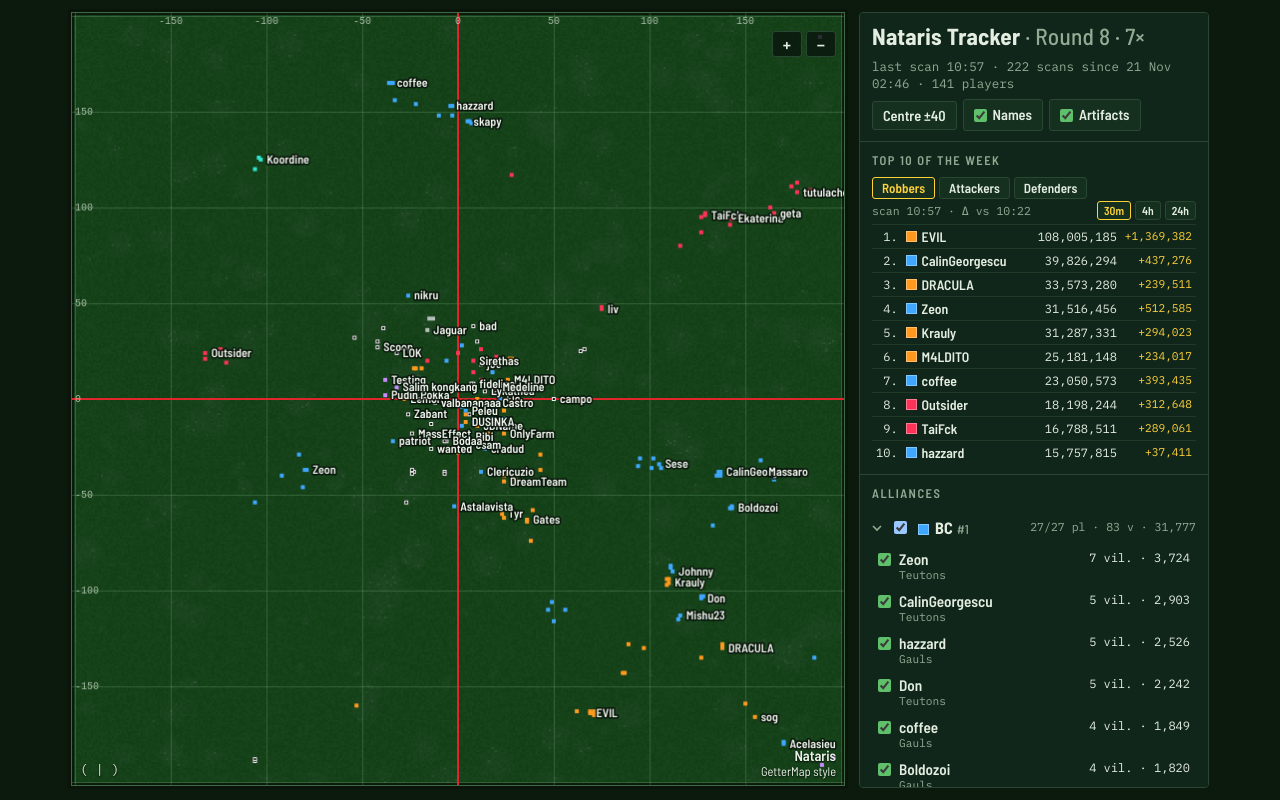
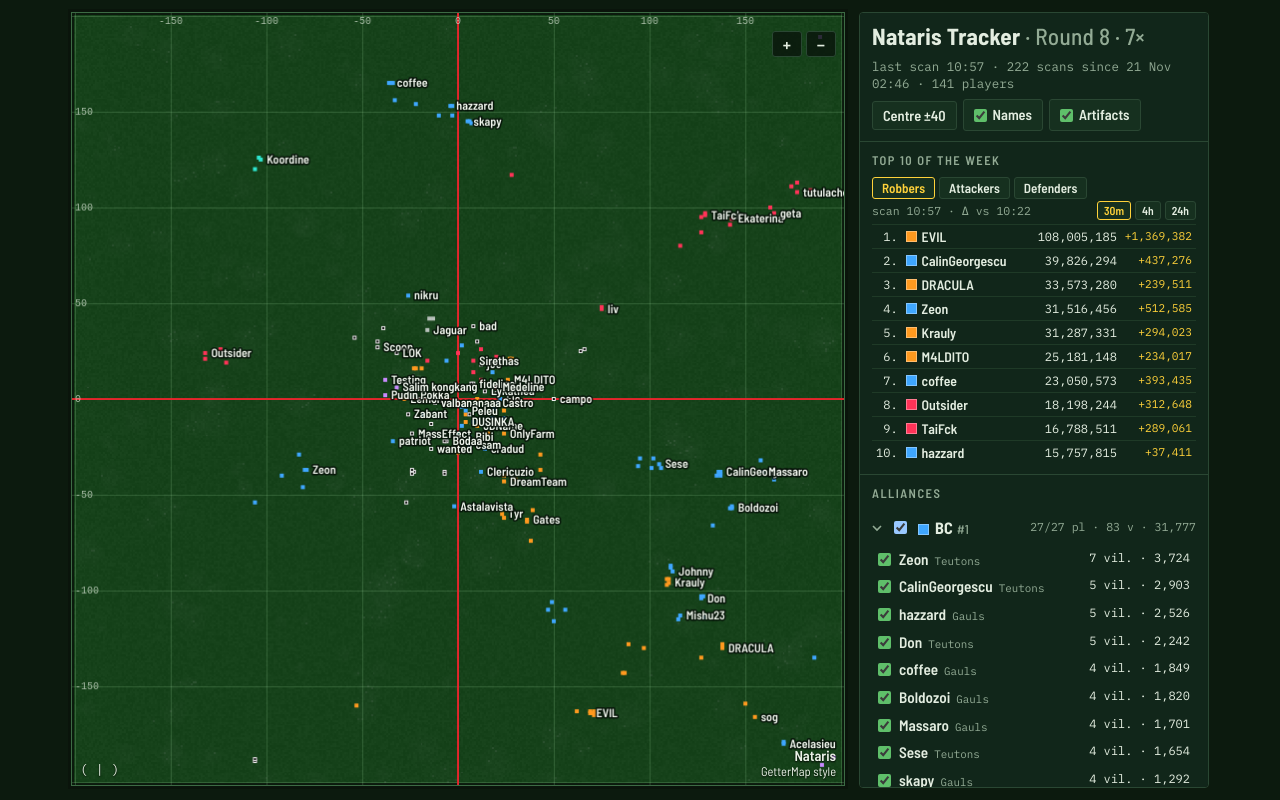
Before and after one commit to areyougarou0/nataris-map, a plain HTML site: page index.html in a window 1280 px wide. Drawn offline with Linux system fonts and the light colour scheme.

Commit message:
data 2026-11-26 12:03

```diff
--- a/index.html
+++ b/index.html
@@ -78,6 +78,7 @@ details[open] .chev{transform:rotate(90deg)}
 .pl .nm{font-weight:600;background:none;border:0;padding:0;color:var(--fg);font-size:.95rem;text-align:left;cursor:pointer;display:inline}
 .pl .nm:hover{text-decoration:underline}
 .pl .sub{font-family:var(--mono);font-size:.7rem;color:var(--muted);font-variant-numeric:tabular-nums}
+.pl .pltribe{font-family:var(--mono);font-size:.68rem;color:var(--muted);margin-left:6px}
 .pl .num{font-family:var(--mono);font-size:.75rem;text-align:right;color:var(--fg);font-variant-numeric:tabular-nums;line-height:1.25}
 .pl .num span{display:block;color:var(--muted);font-size:.68rem}
 .chips{display:flex;flex-wrap:wrap;gap:4px;margin-top:3px}
@@ -585,8 +586,8 @@ for(const a of ALLIANCES){
     const chips=[];
     (p.arts||[]).forEach(t=>chips.push(`<span class="chip" title="${esc(t.name)} · ${t.bonus} · ${t.scope}"><i class="dia t-${t.tier}"></i>${t.tier} ${KIND_SHORT[t.kind]}</span>`));
     row.innerHTML=`<input type="checkbox" ${state.hiddenPl.has(p.name)?'':'checked'} id="pl-${esc(p.name)}" aria-label="Show ${esc(p.name)}">
-      <div style="min-width:0"><button class="nm" type="button">${esc(p.name)}</button>
-        <div class="sub">${p.tag?esc(p.tag)+' · ':''}${p.tribe||'tribe ?'}</div>
+      <div style="min-width:0"><button class="nm" type="button">${esc(p.name)}</button><span class="pltribe">${p.tribe||'?'}</span>
+        ${p.tag?`<div class="sub">${esc(p.tag)}</div>`:''}
         ${chips.length?`<div class="chips">${chips.join('')}</div>`:''}</div>
       <div class="num">${p.villages.length} vil. · ${fmt(p.pop)}</div>`;
     const pc=row.querySelector('input');
```
